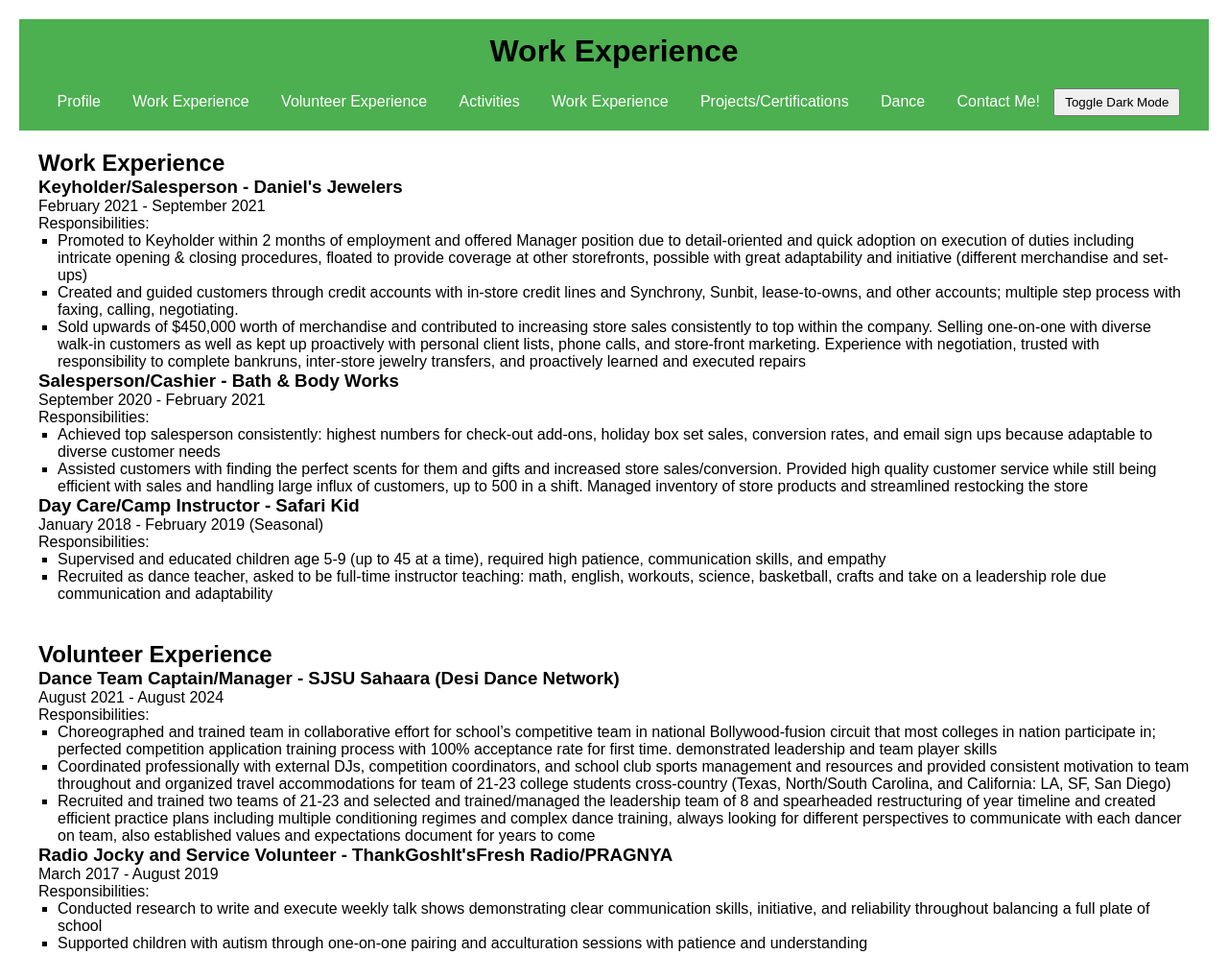
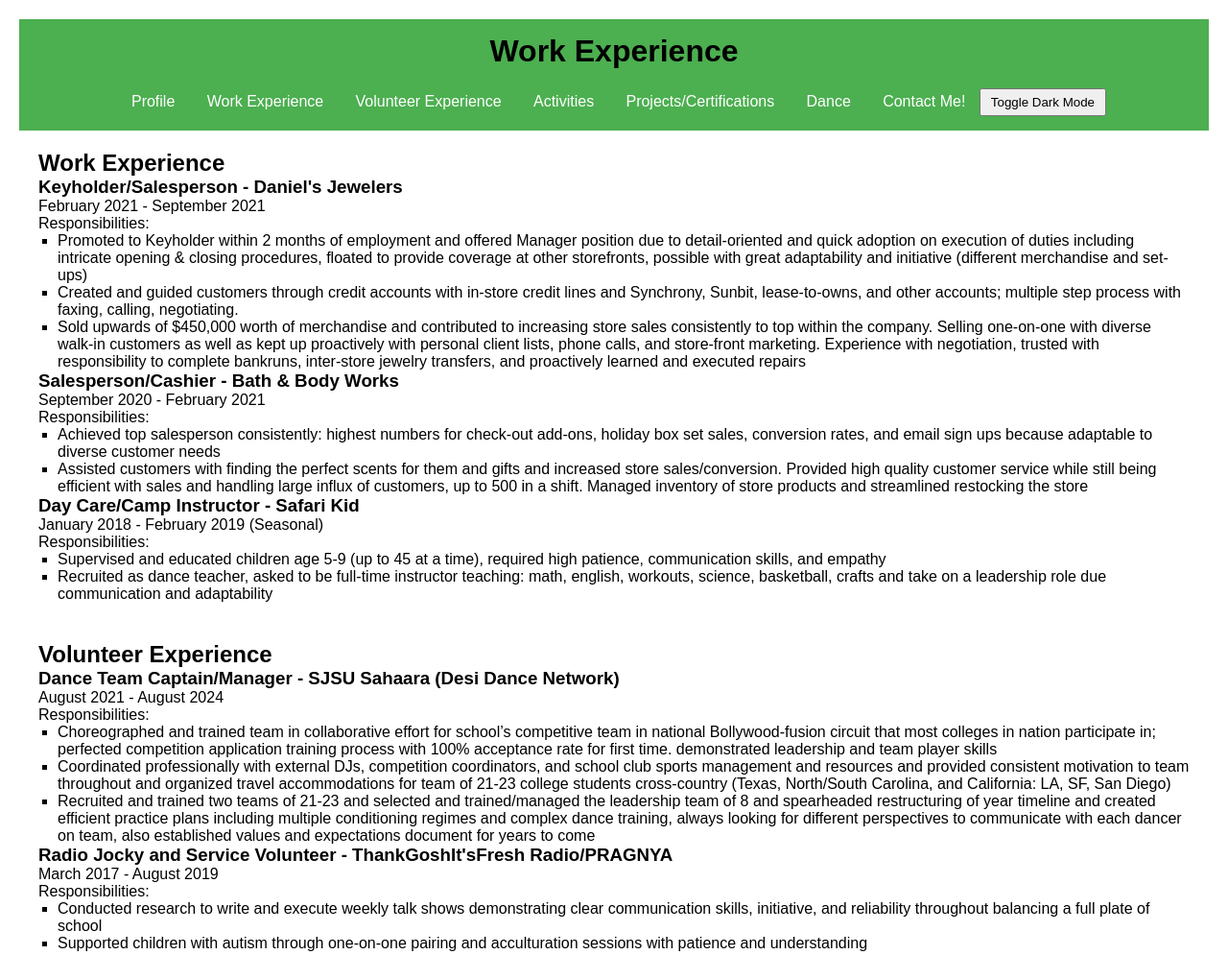
Before and after one commit to swethanair4/portfolio, a plain HTML site: page workexp.html in a window 1280 px wide. Shown: the top 995 px of the page at 96% size. Drawn offline with Linux system fonts and the light colour scheme.

Commit message:
delete duplicate nav bar workexp.html

```diff
--- a/workexp.html
+++ b/workexp.html
@@ -15,7 +15,6 @@
             <a href=#work>Work Experience</a> &nbsp;
             <a href=#vol>Volunteer Experience</a> &nbsp;
             <a href=#act>Activities</a> &nbsp;
-            <a href="workexp.html">Work Experience</a> &nbsp;
             <a href="projects.html">Projects/Certifications</a> &nbsp;
             <a href="dance.html">Dance</a> &nbsp;
             <a href="contact.html">Contact Me!</a>
```
